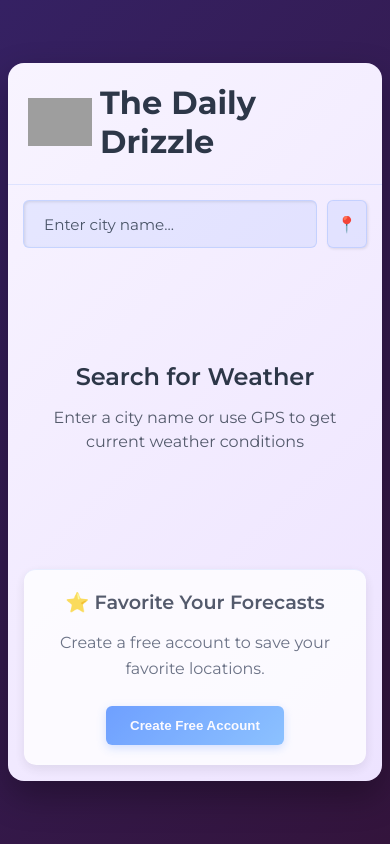
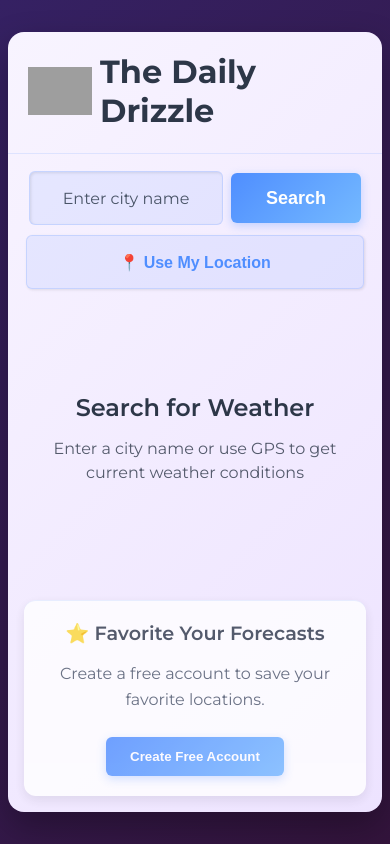
Before and after one commit to mfmarson/Weather-App, a React (Create React App) app in the folder frontend/: page /guest in a window 390 px wide. Built offline with nearby package versions, Linux system fonts and the light colour scheme; grey boxes are pictures that could not be loaded.

Commit message:
feat: Add favorites section to WeatherDashboard with responsive design and display of favorite locations

```diff
--- a/frontend/src/components/WeatherCard.module.css
+++ b/frontend/src/components/WeatherCard.module.css
@@ -29,75 +29,54 @@
     opacity: 1;
   }
 }
+/* Button styles for full-size screens */
+.searchButton {
+  height: 50px;
+  width: 40%;
+  background: linear-gradient(135deg, #4f8eff 0%, #74b9ff 100%);
+  color: white;
+  border: none;
+  border-radius: 6px;
+  font-weight: 600;
+  cursor: pointer;
+  transition: all 0.3s ease;
+  box-shadow: 0 3px 10px rgba(79, 142, 255, 0.3);
+  font-size: 18px;
 
-.searchSection {
+  margin-right: 2rem;
+  white-space: nowrap;
+}
+
+.gpsButton {
+  width: 93%;
+  height: 50px;
+  background: linear-gradient(135deg, #4f8eff 0%, #74b9ff 100%);
+  color: white;
+  border: none;
+  border-radius: 6px;
+  font-weight: 600;
+  cursor: pointer;
+  transition: all 0.3s ease;
+  box-shadow: 0 3px 10px rgba(79, 142, 255, 0.3);
+  font-size: 18px;
+  margin-left: 1.8rem;
+  white-space: nowrap;
+}
+
+.inputContainer {
   display: flex;
-  gap: 10px;
-  padding: 25px;
-  align-items: center;
+  margin: 12px;
+  width: 100%;
+  gap: 8px;
 }
 
 .searchInput {
-  height: 54px;
-  width: 100%;
-  outline: none;
-  color: #fff;
-  font-size: 1rem;
-  border-radius: 6px;
-  padding: 0 20px;
-  background: rgba(255, 255, 255, 0.05);
-  border: 1px solid rgba(255, 255, 255, 0.25);
-  transition: all 0.2s ease-in-out;
-  font-family: "Montserrat", sans-serif;
-  box-shadow: inset 2px 2px 5px rgba(0, 0, 0, 0.2),
-    inset -2px -2px 5px rgba(255, 255, 255, 0.05);
-}
-
-.searchInput:focus {
-  border-color: #a38cd9;
-  box-shadow: 0 0 0 2px rgba(163, 140, 217, 0.2),
-    inset 2px 2px 5px rgba(0, 0, 0, 0.3),
-    inset -2px -2px 5px rgba(255, 255, 255, 0.1);
-}
-
-.searchInput::placeholder {
-  color: #ddd;
-}
-
-.gpsButton {
-  height: 54px;
-  width: 56px;
-  color: #fff;
-  cursor: pointer;
   display: flex;
   align-items: center;
-  justify-content: center;
+  margin-left: 1rem;
+  flex: 1;
   border-radius: 6px;
-  background: rgba(255, 255, 255, 0.1);
-  border: 1px solid rgba(255, 255, 255, 0.25);
-  transition: all 0.2s ease;
-  font-size: 1.2rem;
-  box-shadow: 2px 2px 5px rgba(0, 0, 0, 0.2),
-    -2px -2px 5px rgba(255, 255, 255, 0.05);
-}
-
-.gpsButton:hover:not(:disabled) {
-  color: #b39fdf;
-  border-color: #a38cd9;
-  background: rgba(255, 255, 255, 0.15);
-  box-shadow: 3px 3px 8px rgba(0, 0, 0, 0.3),
-    -3px -3px 8px rgba(255, 255, 255, 0.1);
-}
-
-.gpsButton:active {
-  box-shadow: inset 2px 2px 5px rgba(0, 0, 0, 0.3),
-    inset -2px -2px 5px rgba(255, 255, 255, 0.1);
-}
-
-.gpsButton:disabled {
-  opacity: 0.6;
-  cursor: not-allowed;
-  box-shadow: none;
+  font-size: 16px;
 }
 
 .errorSection {
@@ -303,8 +282,8 @@
 }
 
 .seamlessLightContainer .mainWeatherContainer {
-  background: rgba(79, 142, 255, 0.012);
-  border: 1px solid rgba(79, 142, 255, 0.2);
+  background: rgba(79, 142, 255, 0.08);
+  border: 1px solid rgba(79, 142, 255, 0.5);
 }
 
 .seamlessLightContainer .weatherDetailBox {
@@ -384,18 +363,69 @@
   }
 
   .searchSection {
-    padding: 15px;
+    display: flex;
+    flex-direction: column;
+    align-items: center;
+    gap: 10px;
+    padding: 5px;
+    align-items: center;
+    margin-right: 1rem;
+  }
+
+  .inputContainer {
+    display: flex;
+    gap: 8px;
+    width: 100%;
+    margin-bottom: 0;
   }
 
   .searchInput {
-    height: 48px;
-    font-size: 0.95rem;
+    flex: 1;
+    height: 54px;
+    outline: none;
+    color: #fff;
+    font-size: 1rem;
+    border-radius: 6px;
+    background: rgba(255, 255, 255, 0.05);
+    border: 1px solid rgba(255, 255, 255, 0.25);
+    transition: all 0.2s ease-in-out;
+    font-family: "Montserrat", sans-serif;
+    box-shadow: inset 2px 2px 5px rgba(0, 0, 0, 0.2),
+      inset -2px -2px 5px rgba(255, 255, 255, 0.05);
   }
 
+  .searchInput:focus {
+    border-color: #a38cd9;
+
+    box-shadow: 0 0 0 2px rgba(163, 140, 217, 0.2),
+      inset 2px 2px 5px rgba(0, 0, 0, 0.3),
+      inset -2px -2px 5px rgba(255, 255, 255, 0.1);
+  }
+
+  .searchInput::placeholder {
+    color: #ddd;
+    text-align: center;
+  }
+
+  .searchButton {
+    padding: 10px;
+    margin: auto;
+  }
+  /* GPS button stays full width below */
   .gpsButton {
-    height: 48px;
-    width: 48px;
-    font-size: 1rem;
+    width: 97%;
+    height: 54px;
+    padding: 10px;
+    background: linear-gradient(135deg, #4f8eff 0%, #74b9ff 100%);
+    color: white;
+    border: none;
+    border-radius: 6px;
+    font-weight: 600;
+    cursor: pointer;
+    transition: all 0.1s ease;
+    box-shadow: 0 3px 10px rgba(79, 142, 255, 0.3);
+    font-size: 16px;
+    margin-left: 1rem;
   }
 
   .weatherDisplay,
--- a/frontend/src/components/WeatherCard.tsx
+++ b/frontend/src/components/WeatherCard.tsx
@@ -18,22 +18,21 @@ const WeatherCard: React.FC<WeatherCardProps> = ({
   const [gpsLoading, setGpsLoading] = useState(false);
   const [error, setError] = useState("");
 
-  const handleSearch = async (e: React.FormEvent) => {
-    e.preventDefault();
+  const handleSearch = async (e?: React.FormEvent) => {
+    if (e) e.preventDefault();
     if (!cityInput.trim()) {
-      setError("Please enter a city name."); // More specific error
+      setError("Please enter a city name.");
       return;
     }
 
     setLoading(true);
-    setError(""); // Clear previous errors
+    setError("");
 
     try {
-      // await new Promise((resolve) => setTimeout(resolve, 800)); // Consider removing this for production
       const data = await getWeather(cityInput.trim());
       setWeatherData(data);
     } catch (err) {
-      console.error("Error fetching weather data:", err); // Log the actual error
+      console.error("Error fetching weather data:", err);
       setError("Could not fetch weather data. Please try again.");
       setWeatherData(null);
     } finally {
@@ -48,21 +47,20 @@ const WeatherCard: React.FC<WeatherCardProps> = ({
     }
 
     setGpsLoading(true);
-    setError(""); // Clear previous errors
+    setError("");
 
     navigator.geolocation.getCurrentPosition(
       async (position) => {
         try {
           const { latitude, longitude } = position.coords;
-          // await new Promise((resolve) => setTimeout(resolve, 800)); // Consider removing this for production
 
           const cityName = await getCityFromCoordinates(latitude, longitude);
-          setCityInput(cityName); // Set the city input for consistency
+          setCityInput(cityName);
 
           const data = await getWeather(cityName);
           setWeatherData(data);
         } catch (err) {
-          console.error("Error getting GPS weather:", err); // Log the actual error
+          console.error("Error getting GPS weather:", err);
           setError("Could not get weather for your location.");
           setWeatherData(null);
         } finally {
@@ -70,7 +68,7 @@ const WeatherCard: React.FC<WeatherCardProps> = ({
         }
       },
       (error) => {
-        console.error("Geolocation error:", error); // Log the actual geolocation error
+        console.error("Geolocation error:", error);
         let errorMessage =
           "Could not access your location. Please check permissions.";
         if (error.code === error.PERMISSION_DENIED) {
@@ -105,7 +103,6 @@ const WeatherCard: React.FC<WeatherCardProps> = ({
         data.principalSubdivision ||
         `${lat.toFixed(2)}, ${lng.toFixed(2)}`;
 
-      // Clean up city names if they contain hyphens (e.g., "New-York")
       if (cityName.includes("-")) {
         cityName = cityName.split("-")[0].trim();
       }
@@ -113,15 +110,14 @@ const WeatherCard: React.FC<WeatherCardProps> = ({
       return cityName;
     } catch (error) {
       console.error("Error reverse geocoding:", error);
-      return `${lat.toFixed(2)}, ${lng.toFixed(2)}`; // Fallback to coordinates
+      return `${lat.toFixed(2)}, ${lng.toFixed(2)}`;
     }
   };
 
   const containerClass = seamless
-    ? styles.seamlessLightContainer // Assuming seamlessLightContainer is the desired seamless style
+    ? styles.seamlessLightContainer
     : styles.weatherContainer;
 
-  // Determine the display state
   const renderContent = () => {
     if (error) {
       return (
@@ -179,24 +175,34 @@ const WeatherCard: React.FC<WeatherCardProps> = ({
   return (
     <div className={containerClass}>
       <form onSubmit={handleSearch} className={styles.searchSection}>
+        <div className={styles.inputContainer}>
           <input
             type="text"
             value={cityInput}
             onChange={(e) => setCityInput(e.target.value)}
-          placeholder="Enter city name..."
+            placeholder="Enter city name"
             className={styles.searchInput}
-          disabled={loading || gpsLoading} // Disable input during loading
+            disabled={loading || gpsLoading}
           />
+          <button
+            type="submit"
+            disabled={loading || gpsLoading || !cityInput.trim()}
+            className={styles.searchButton}
+            aria-label="Search weather"
+          >
+            {loading ? "🔍" : "Search"}
+          </button>
+        </div>
 
         {showGPS && (
           <button
             type="button"
             onClick={handleGPSLocation}
-            disabled={gpsLoading || loading} // Disable GPS button if either is loading
+            disabled={gpsLoading || loading}
             className={styles.gpsButton}
-            aria-label="Get current location weather"
+            aria-label="Use current location"
           >
-            <span>{gpsLoading ? "🌍" : "📍"}</span>
+            {gpsLoading ? "🌍" : "📍 Use My Location"}
           </button>
         )}
       </form>
@@ -205,5 +211,4 @@ const WeatherCard: React.FC<WeatherCardProps> = ({
     </div>
   );
 };
-
 export default WeatherCard;
--- a/frontend/src/pages/WeatherDashboard.module.css
+++ b/frontend/src/pages/WeatherDashboard.module.css
@@ -144,6 +144,77 @@
   box-shadow: 0 5px 15px rgba(79, 142, 255, 0.4);
 }
 
+/* Favorites Section */
+.favoritesGrid {
+  display: grid;
+  grid-template-columns: repeat(auto-fit, minmax(200px, 1fr));
+  gap: 1rem;
+  width: 100%;
+}
+
+.favoriteCard {
+  background: linear-gradient(135deg, #f8f4ff 0%, #ede3ff 100%);
+  border: 1px solid rgba(79, 142, 255, 0.2);
+  border-radius: 12px;
+  padding: 1rem;
+  cursor: pointer;
+  transition: all 0.3s ease;
+  box-shadow: 0 2px 8px rgba(0, 0, 0, 0.1);
+}
+
+.favoriteCard:hover {
+  transform: translateY(-2px);
+  box-shadow: 0 4px 16px rgba(79, 142, 255, 0.2);
+  border-color: rgba(79, 142, 255, 0.4);
+}
+
+.favoriteHeader {
+  display: flex;
+  justify-content: space-between;
+  align-items: center;
+  margin-bottom: 0.75rem;
+}
+
+.cityName {
+  font-size: 1.1rem;
+  font-weight: 600;
+  margin: 0;
+  color: #2d3748;
+}
+
+.favoriteIcon {
+  width: 40px;
+  height: 40px;
+  filter: drop-shadow(0 2px 4px rgba(0, 0, 0, 0.1));
+}
+
+.favoriteDetails {
+  display: flex;
+  flex-direction: column;
+  gap: 0.25rem;
+}
+
+.favoriteCard .temperature {
+  font-size: 1.5rem;
+  font-weight: 700;
+  color: #2d3748;
+  margin: 0;
+}
+
+.favoriteCard .description {
+  font-size: 0.9rem;
+  color: #4a5568;
+  text-transform: capitalize;
+  margin: 0;
+}
+
+.favoriteCard .humidity {
+  font-size: 0.8rem;
+  color: #718096;
+  margin: 0;
+}
+
+/* Media Queries */
 @media (max-width: 768px) {
   .container {
     padding: 1rem 0.5rem;
@@ -167,6 +238,11 @@
   .appHeader {
     display: block;
   }
+
+  .loginButton{
+    margin-top: 1rem;
+  }
+
   .brandSection h1 {
     padding-bottom: 0.5rem;
   }
@@ -185,4 +261,30 @@
   .sectionTitle {
     text-align: center;
   }
+
+  /* Favorites responsive */
+  .favoritesGrid {
+    grid-template-columns: 1fr;
+  }
+
+  .favoriteCard {
+    padding: 0.75rem;
+  }
+
+  .favoriteHeader {
+    margin-bottom: 0.5rem;
+  }
+
+  .cityName {
+    font-size: 1rem;
+  }
+
+  .favoriteIcon {
+    width: 32px;
+    height: 32px;
+  }
+
+  .favoriteCard .temperature {
+    font-size: 1.25rem;
+  }
 }
```
Also changed, not shown: frontend/src/pages/WeatherDashboard.tsx (+69 -15 lines). Lines whose indentation alone changed are shown as unchanged.
